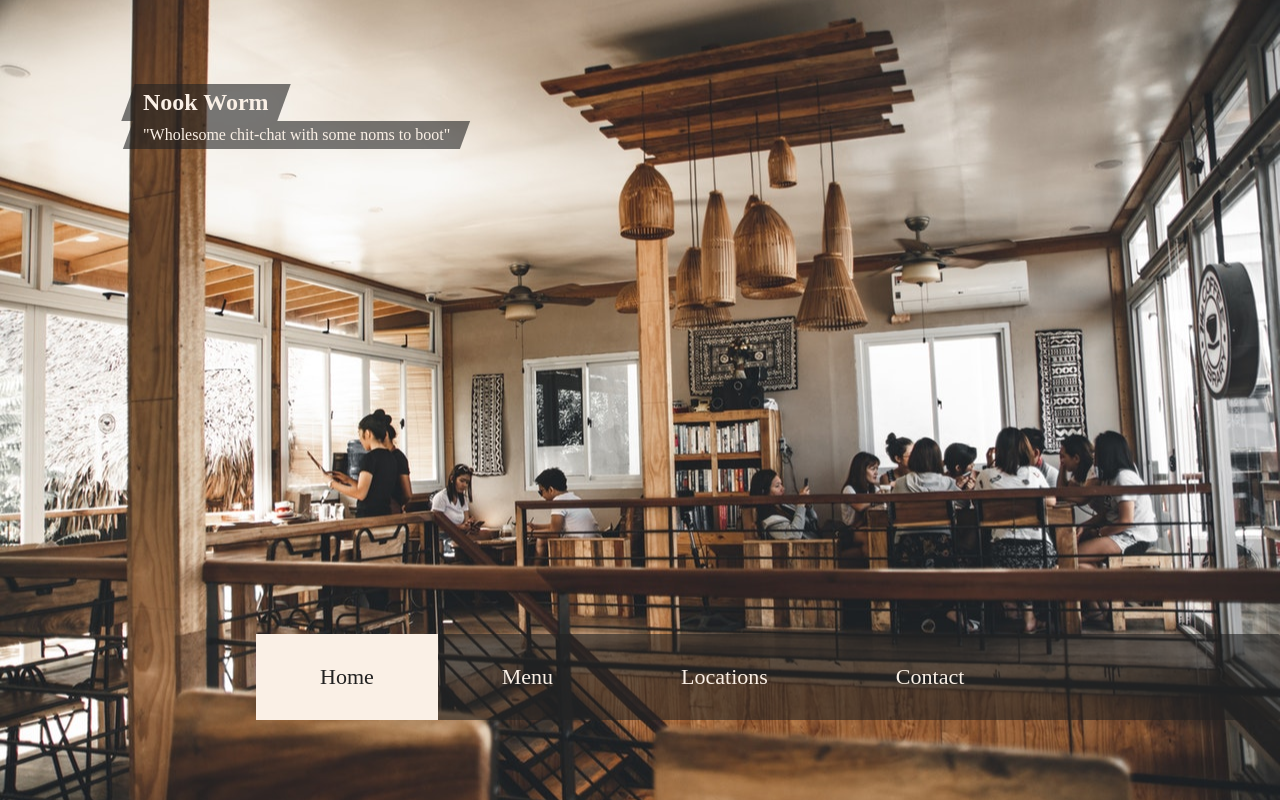
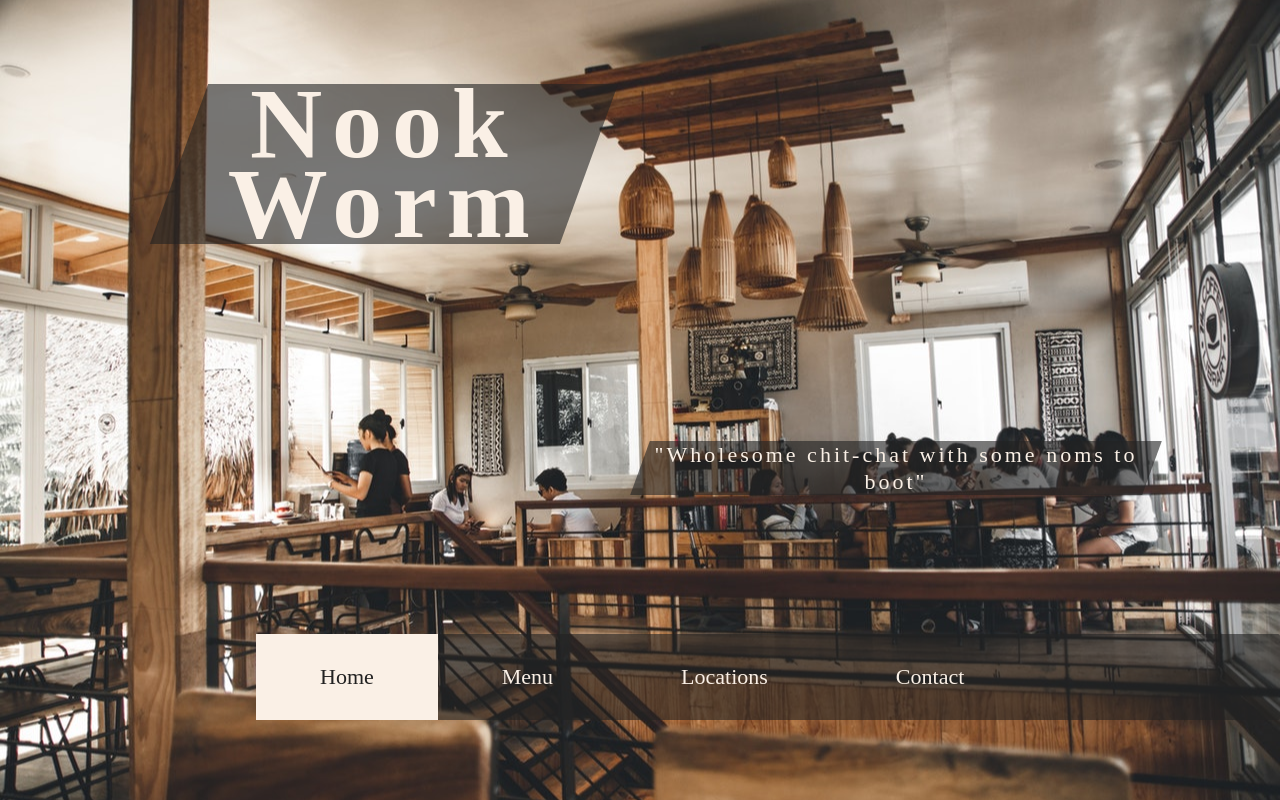
Before and after one commit to aznafro/restaurant, a website built with webpack: page dist/index.html in a window 1280 px wide. Built offline with Linux system fonts and the light colour scheme.

Commit message:
add home page

```diff
--- a/src/js/sections/home.js
+++ b/src/js/sections/home.js
@@ -12,23 +12,25 @@ const home = () => {
 	homeContainer.classList.add("home__section");
 
 	// add header
+	headerDiv.classList.add("home__header--box");
 	homeHeader.classList.add("home__header");
 
 	headerSpan.classList.add("text");
 	headerSpan.textContent = "Nook Worm";
 
+	homeHeader.appendChild(headerSpan);
 	headerDiv.appendChild(homeHeader);
-	homeHeader.appendChild(headerSpan);
 	homeContainer.appendChild(headerDiv);
 
 	// add quote
+	quoteDiv.classList.add("home__quote--box");
 	homeQuote.classList.add("home__quote");
 
 	quoteSpan.classList.add("text");
 	quoteSpan.textContent = "\"Wholesome chit-chat with some noms to boot\"";
 
+	homeQuote.appendChild(quoteSpan);
 	quoteDiv.appendChild(homeQuote);
-	homeQuote.appendChild(quoteSpan);
 	homeContainer.appendChild(quoteDiv);
 
 	return homeContainer;
--- a/src/sass/sections/content.scss
+++ b/src/sass/sections/content.scss
@@ -10,6 +10,7 @@
 	.inner-container {
 		position: relative;
 		padding: 84px 10vw;
+		height: 100%;
 	}
 }
 
--- a/src/sass/sections/home.scss
+++ b/src/sass/sections/home.scss
@@ -1,12 +1,70 @@
+.home__section {
+	position: relative;
+	height: 100%;
+}
+
+.home__header--box,
+.home__quote--box {
+	position: absolute;
+	transform: translateX(-50%);
+}
+
+.home__header--box {
+	top: 0;
+	left: 50%;
+}
+
+.home__quote--box {
+	bottom: 20%;
+	left: 50%;
+	width: 100%;
+}
+
 .home__header,
 .home__quote {
 	display: inline-block;
+	text-align: center;
 	background-color: $black-trans;
 	transform: skewX(-20deg);
 
 	.text {
 		display: inline-block;
-	    padding: 5px 15px 5px 15px;
 		transform: skewX(20deg);
 	}
 }
+
+.home__header {
+	font-size: 80px;
+	line-height: 70px;
+	padding: 0 20px;
+	letter-spacing: 10px;
+}
+
+.home__quote {
+	font-size: 22px;
+	line-height: 27px;
+	letter-spacing: 3px;
+}
+
+@media only screen and (min-width: 768px) {
+	.home__header--box,
+	.home__quote--box {
+		transform: unset;
+	}
+
+	.home__header--box {
+		left: 5%;
+		width: 40%;
+	}
+
+	.home__quote--box {
+		bottom: 35%;
+		right: 0;
+		width: 50%;
+	}
+
+	.home__header {
+		font-size: 100px;
+		line-height: 80px;
+	}
+}
```
Also changed, not shown: dist/main.css, dist/main.js, 1 other file.
